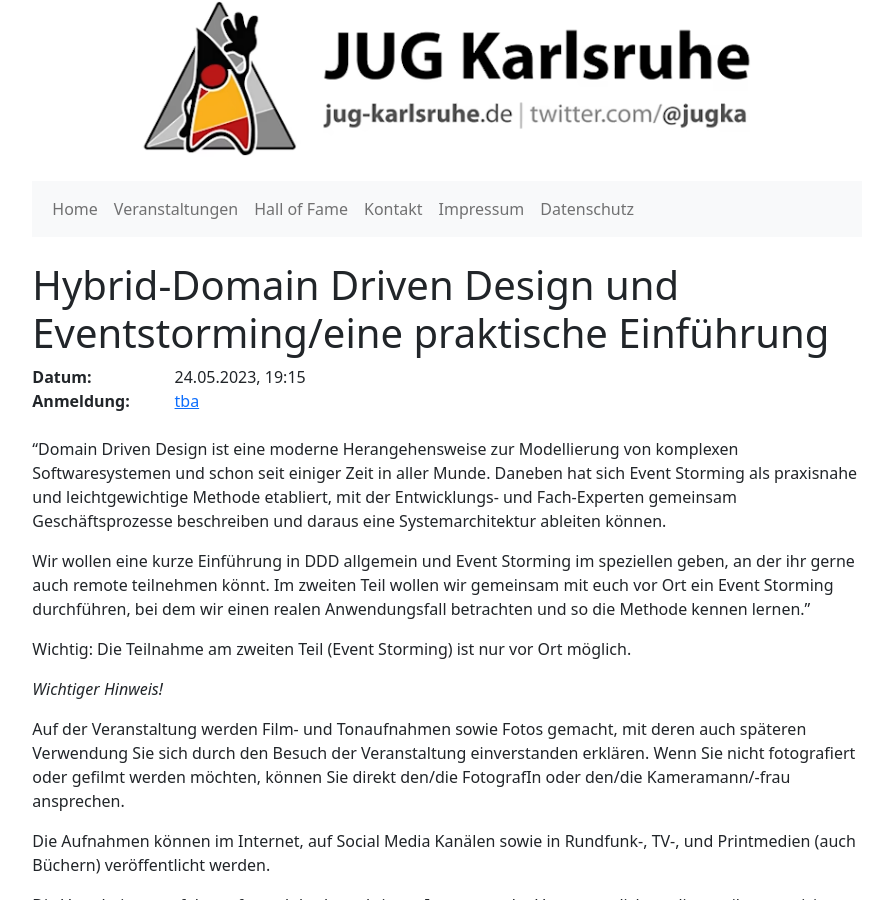
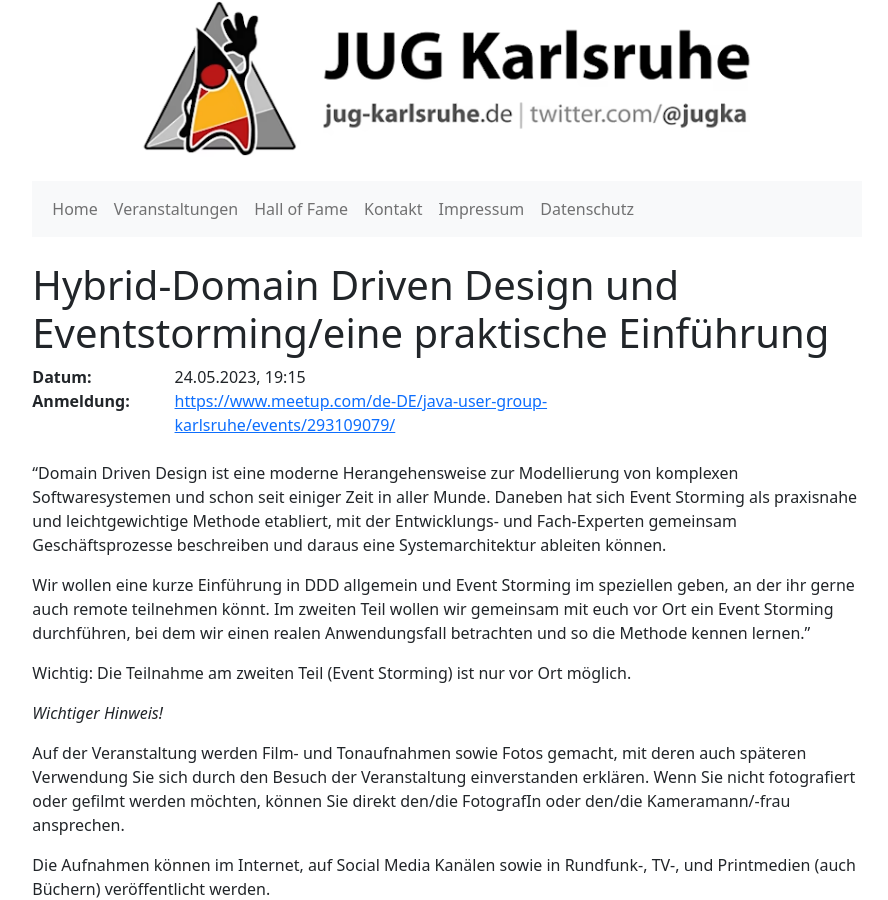
Before and after one commit to jugka/jugka-site, a Jekyll site: the page built from _posts/events/2023-24-05-workshop-domain-driven-design.markdown, in a window 1280 px wide and 900 px high. Shown: the whole window, without its empty margins (193-1081 px from the left). Built offline with Jekyll 4.4.1, drawn with Linux system fonts in a browser that asks for light colours.

Commit message:
Added meetup link

```diff
--- a/_posts/events/2023-24-05-workshop-domain-driven-design.markdown
+++ b/_posts/events/2023-24-05-workshop-domain-driven-design.markdown
@@ -2,7 +2,7 @@
 layout: event
 title:  "Hybrid-Domain Driven Design und Eventstorming/eine praktische Einführung"
 date:   2023-05-24 19:15:00 +0200
-registration: tba
+registration: https://www.meetup.com/de-DE/java-user-group-karlsruhe/events/293109079/
 tags: events
 speakers:
  - sbelger
```
